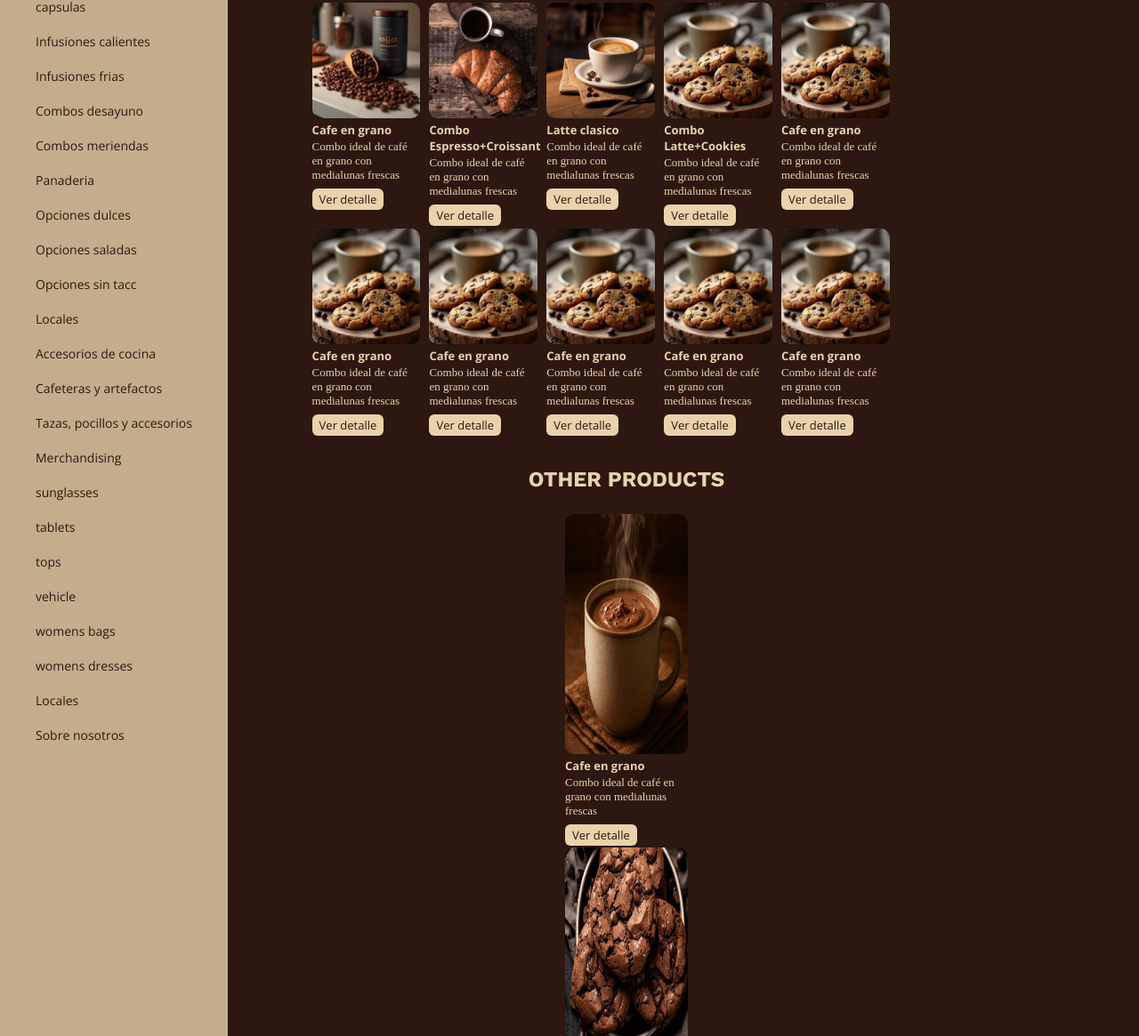
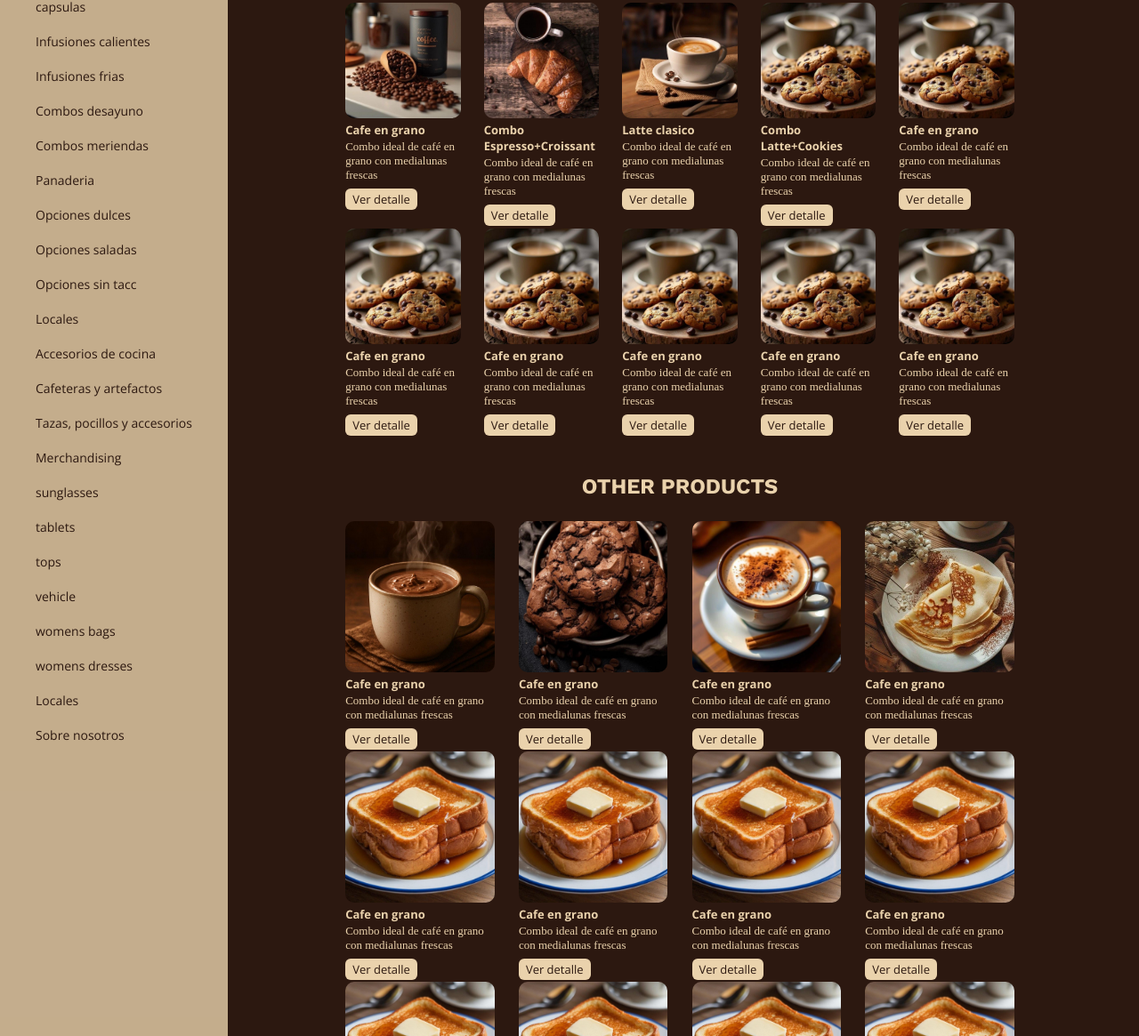
Before and after one commit to micaelaruiz1/proyectoRuizDirocco, a plain HTML site: page index.html in a window 1280 px wide. Shown: the part 635-1800 px from the top of the page at 89% size. Drawn offline with nearby package versions, Linux system fonts and the light colour scheme.

Commit message:
avance con el css

```diff
--- a/css/style.css
+++ b/css/style.css
@@ -100,12 +100,14 @@ input {
     flex-direction: column;
     align-items: center;
     width: 70%;
+    margin-left: 60px;
 }
 .catalogo-top {
     display: flex;
     flex-direction: row;
-    width: 80%;
+    width: 85%;
     flex-wrap: wrap;
+    justify-content: space-between;
 }
 .productos-top {
     width: 17%;
@@ -141,13 +143,20 @@ input {
     font-family: "Open Sans", sans-serif;
     border-radius: 6px;
 }
+.catalogo-aleatorio {
+    display: flex;
+    flex-direction: row;
+    flex-wrap: wrap;
+    width: 85%;
+    justify-content: space-between;
+}
 .productos-aleatorios {
     width: 22%;
     margin: 5px 5px 0 5px;
 }
 .imagen-aleatorios {
     width: 100%;
-    height: 270px;
+    height: 170px;
     border-radius: 10px;
 }
 footer {
--- a/index.html
+++ b/index.html
@@ -130,9 +130,8 @@
                 </article>
              </section>
 
-
-            <section class="catalogo">
-                <h2 class="top">OTHER PRODUCTS</h2>
+            <h2 class="top">OTHER PRODUCTS</h2>
+            <section class="catalogo-aleatorio">
                 <article class="productos-aleatorios">
                     <img class="imagen-aleatorios" src="./img/hotchocolate.jpg" alt="">
                     <h4 class="titulo-producto">Cafe en grano</h4>
```
Also changed, not shown: search-results.html (indentation only).
